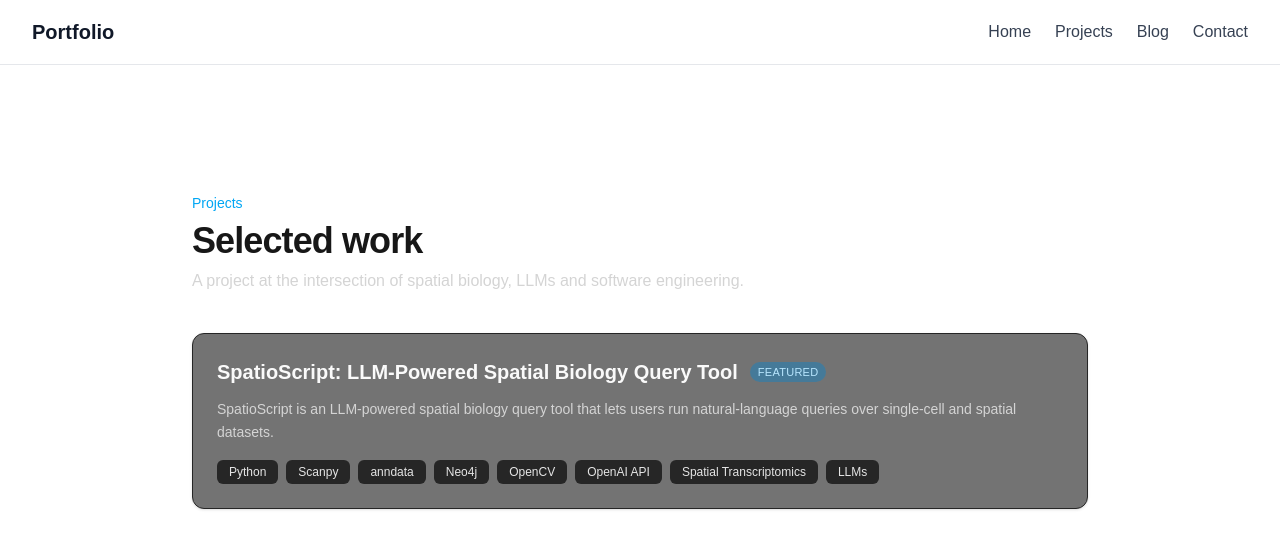
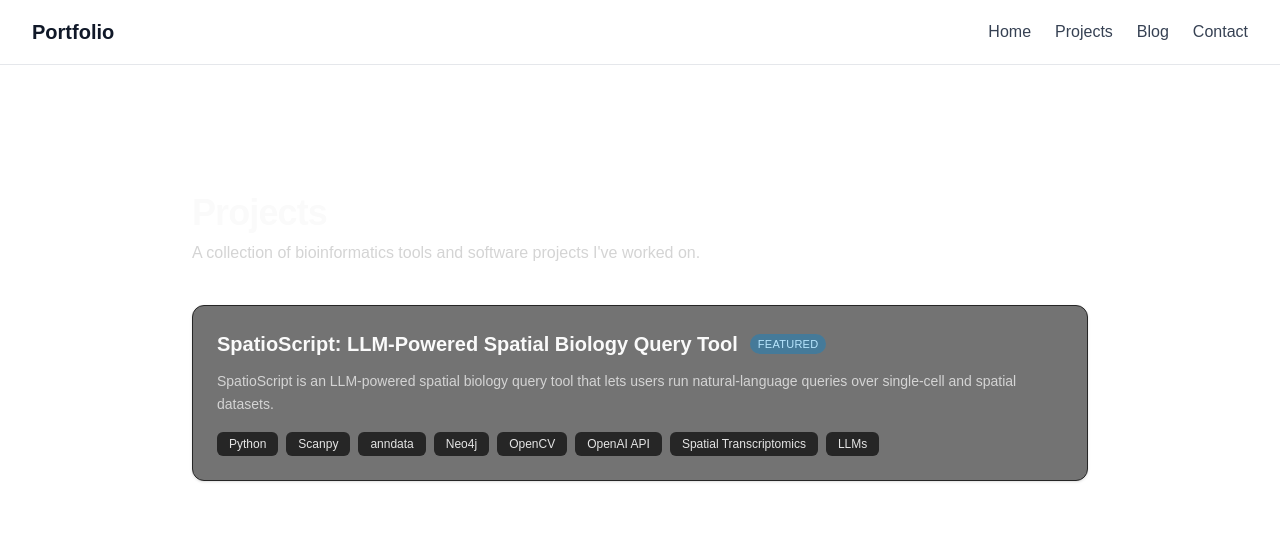
Before and after one commit to agkirici/agkirici.github.io, a Next.js app: page /projects in a window 1280 px wide. Shown: the top 548 px of the page. Built offline with nearby package versions, Linux system fonts and the light colour scheme.

Commit message:
Update projects page with SpatioScript project and simplified structure

```diff
--- a/app/projects/page.tsx
+++ b/app/projects/page.tsx
@@ -10,12 +10,11 @@ export default function ProjectsPage() {
 
         {/* Header */}
         <header className="space-y-2">
-          <p className="text-sm font-medium text-sky-500">Projects</p>
-          <h1 className="text-3xl font-bold tracking-tight sm:text-4xl">
-            Selected work
+          <h1 className="text-3xl font-bold tracking-tight sm:text-4xl text-neutral-50">
+            Projects
           </h1>
           <p className="text-neutral-300 text-sm md:text-base">
-            A project at the intersection of spatial biology, LLMs and software engineering.
+            A collection of bioinformatics tools and software projects I've worked on.
           </p>
         </header>
 
```
